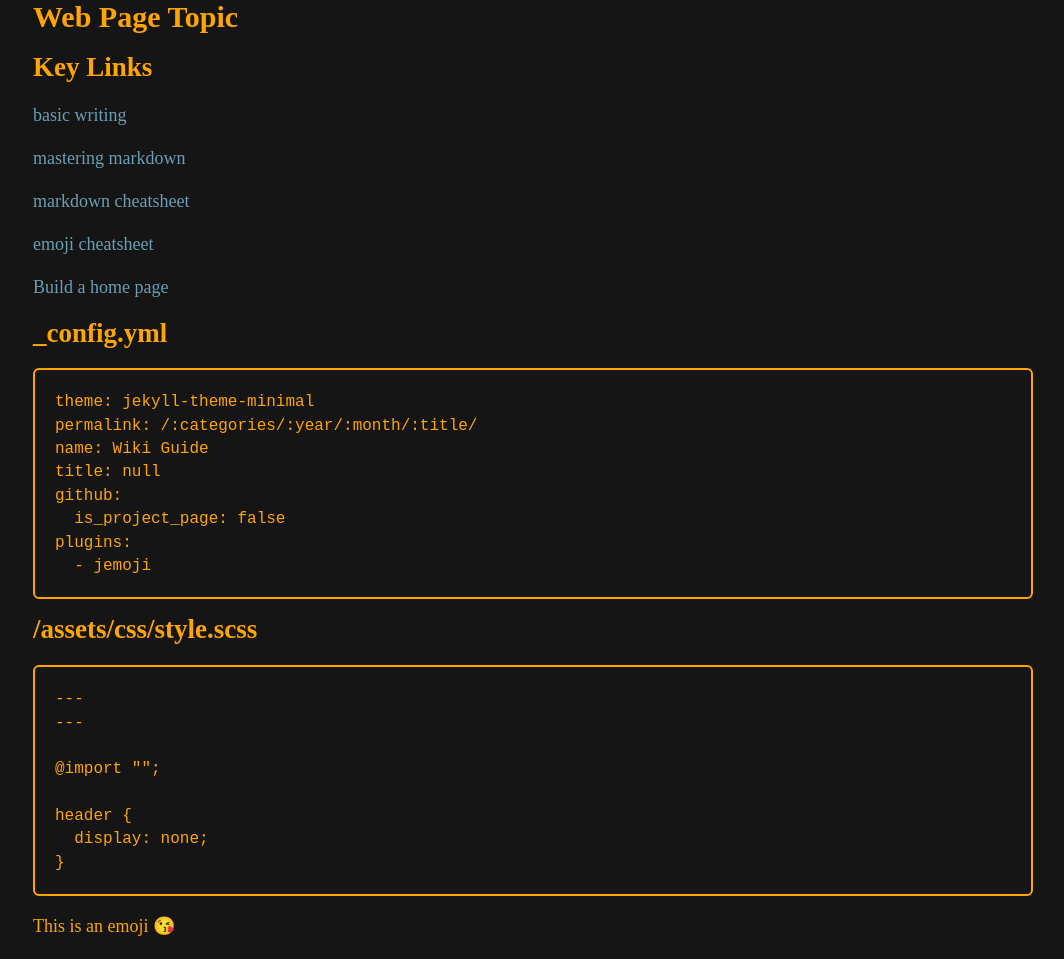
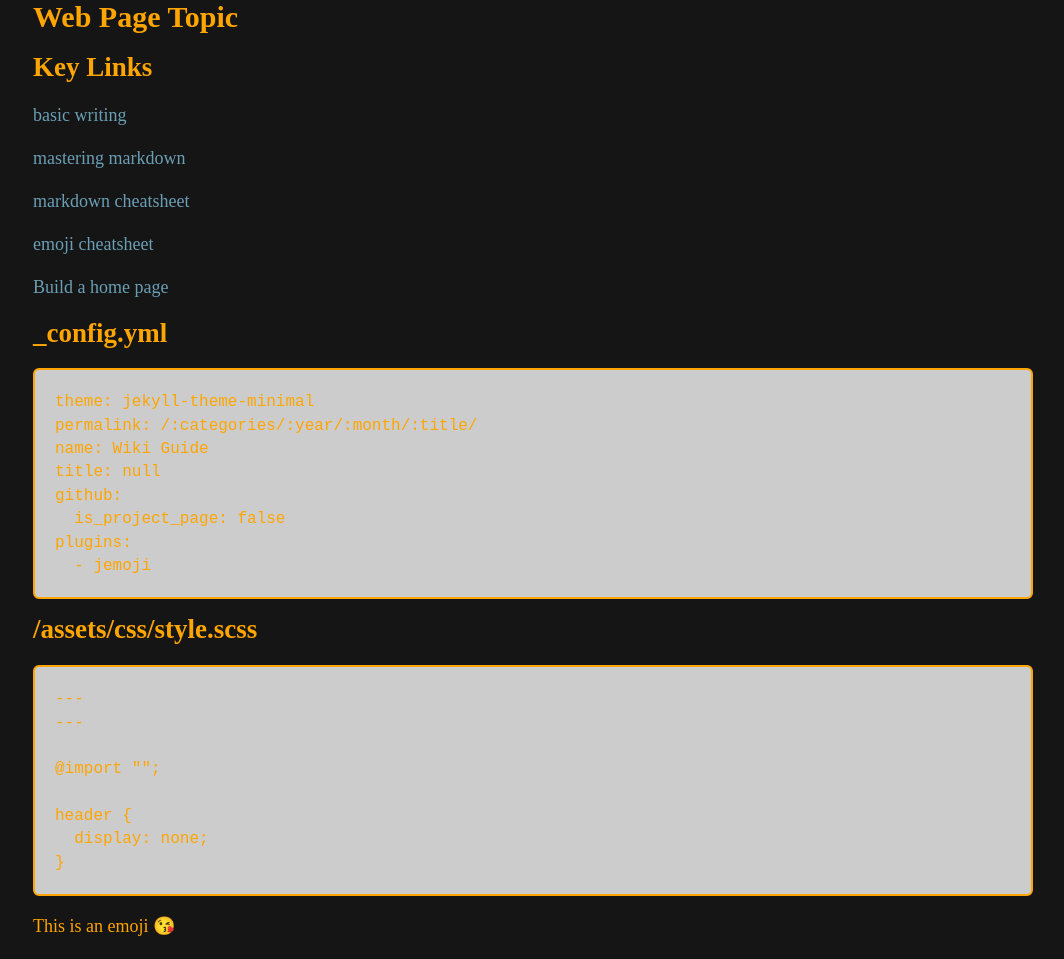
Before and after one commit to profphillips/wikibasics, a Jekyll site: the page built from index.md, in a window 1280 px wide. Shown: the whole page, without its empty margins (107-1171 px from the left). Built offline with Jekyll 4.4.1, drawn with Linux system fonts in a browser that asks for light colours; emoji names are drawn with the system emoji font; our own code applies the rules of GitHub Pages for plain Markdown files.

Commit message:
Update style.scss

```diff
--- a/assets/css/style.scss
+++ b/assets/css/style.scss
@@ -28,7 +28,7 @@ $silver-chalice: #aaa;
     $color: orange; //$gallery;
     $background-color: $cod-grey;
     $pre-color: orange; //$conifer;
-    $pre-background-color: $cod-grey;
+    $pre-background-color: #ccc; //$cod-grey;
     $blockquote-color: orange;
     $blockquote-background-color: $cod-grey;
     $link-color: $hippie-blue !default; //#3090f0;
```
